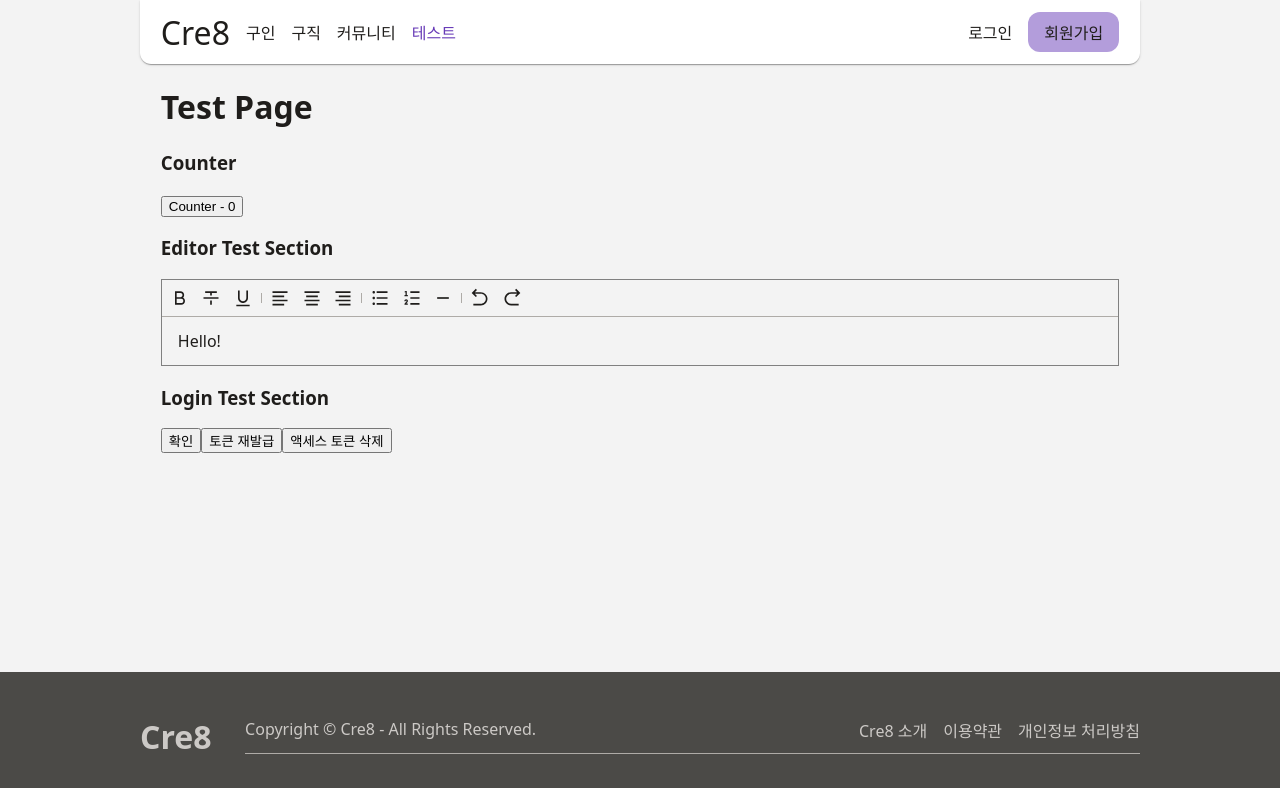
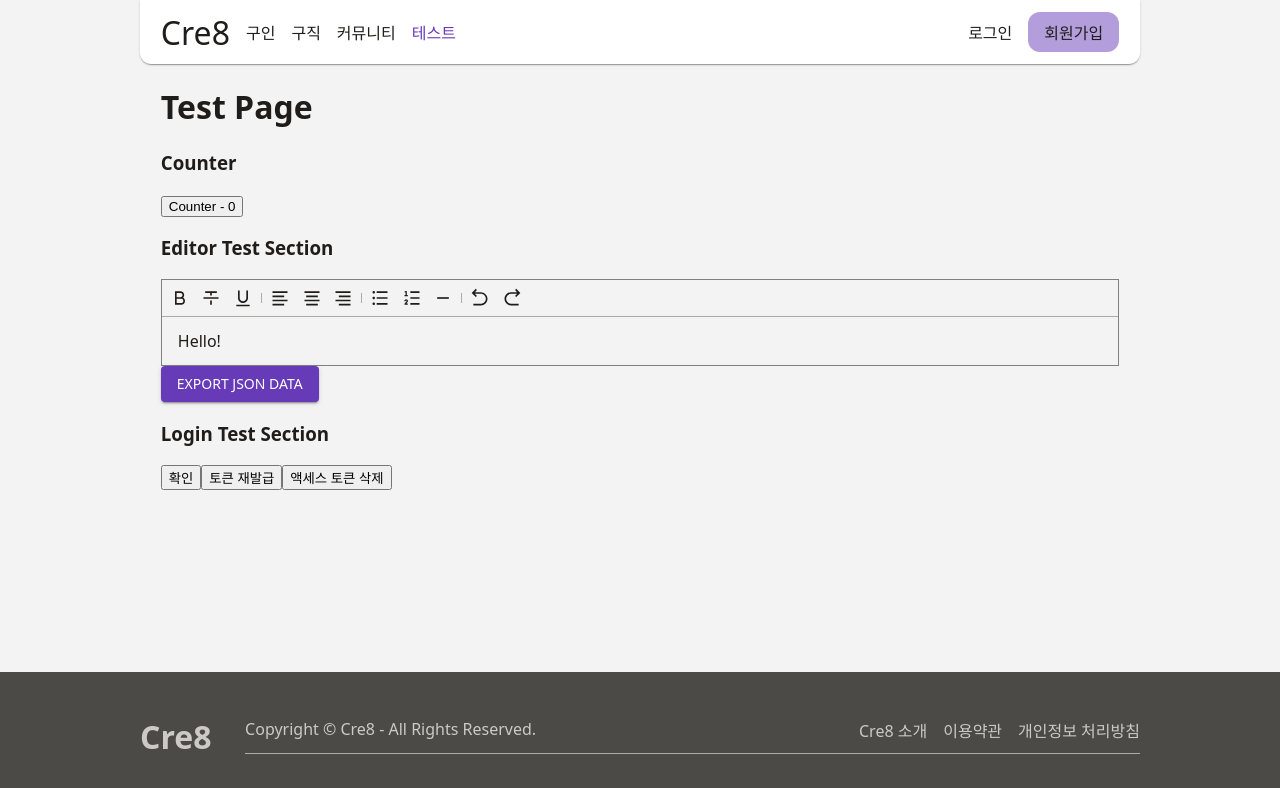
Before and after one commit to potatosalad775/Cre8-FrontEnd, a React (Vite) app: page /test in a window 1280 px wide. Shown: the top 788 px of the page. Built offline with nearby package versions, Linux system fonts and the light colour scheme; no server answers; a web font is replaced by a local one.

Commit message:
Chore: UI Changes
Remove unused console log
Add JSON Export button for test editor
Remove unused test API features

```diff
--- a/src/components/Home/HomeCommunityCard.jsx
+++ b/src/components/Home/HomeCommunityCard.jsx
@@ -10,7 +10,6 @@ export default function HomeCommunityCard({ title, boardID }) {
 
   useEffect(() => {
     HomeCommunityListRequest(boardID).then((res) => {
-      console.log(res);
       setData(res);
     });
   }, []);
@@ -41,7 +40,6 @@ export default function HomeCommunityCard({ title, boardID }) {
 }
 
 async function HomeCommunityListRequest(boardID) {
-  console.log(boardID)
   try {
     const response = await apiInstance.get(
       `/api/v1/community/posts/search/${boardID}`,
--- a/src/pages/Test.jsx
+++ b/src/pages/Test.jsx
@@ -1,5 +1,6 @@
 import { useState } from "react";
 import { EditorContent, useEditor } from "@tiptap/react";
+import { Button } from "@mui/material";
 
 import PageContent from "../components/PageContent";
 import LoginTest from "../components/Test/LoginTest";
@@ -30,9 +31,22 @@ export const TestEditor = () => {
   });
 
   return (
-    <div style={{border: "1px solid gray"}}>
-      <EditorMenuBar editor={editor} />
-      <EditorContent editor={editor} />
-    </div>
+    <>
+      <div style={{ border: "1px solid gray" }}>
+        <EditorMenuBar editor={editor} />
+        <EditorContent editor={editor} />
+      </div>
+      <Button
+        type="button"
+        href={`data:text/json;charset=utf-8,${encodeURIComponent(
+          JSON.stringify(editor.getJSON().content)
+        )}`}
+        download="filename.json"
+        variant="contained"
+      >
+        Export JSON Data
+      </Button>
+    </>
+
   );
 };
```
